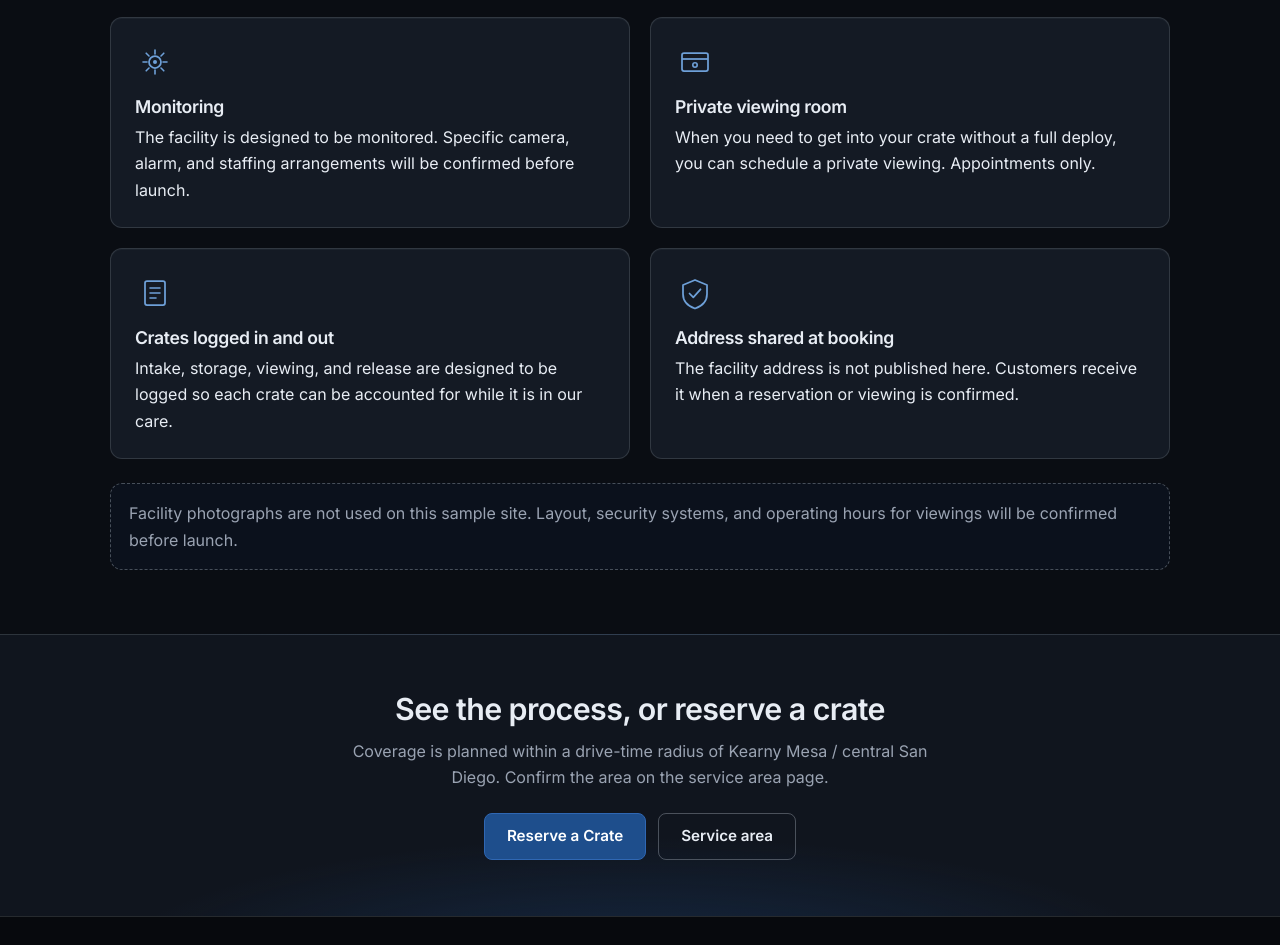
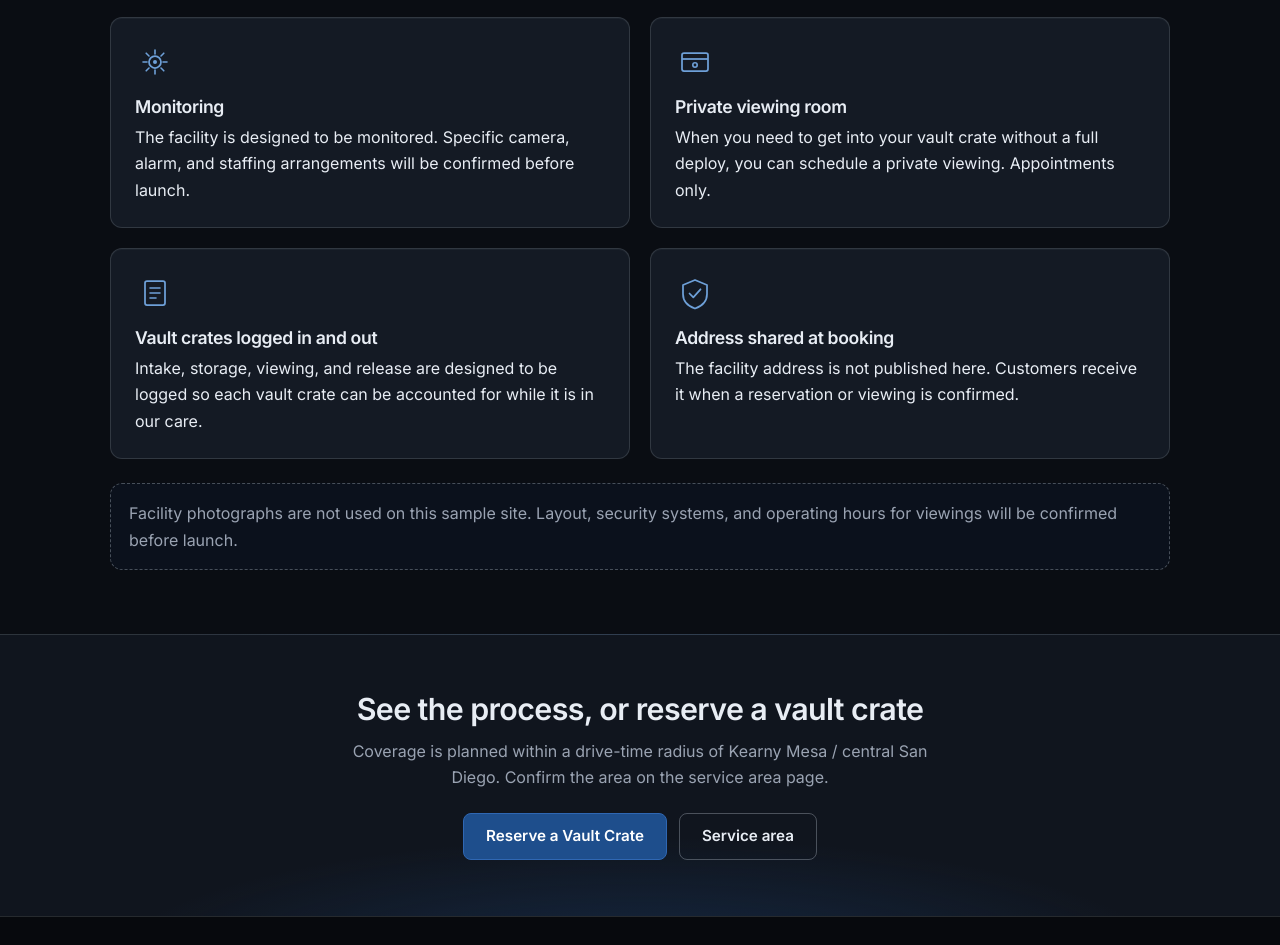
Before and after one commit to brandlancaster/groksites-client-ezvaultz, a plain HTML site: page facility.html in a window 1280 px wide. Shown: the part 847-1792 px from the top of the page. Drawn offline with Linux system fonts and the light colour scheme.

Commit message:
Use EZ Vaultz spelling and vault crate wording on remaining pages.

```diff
--- a/facility.html
+++ b/facility.html
@@ -4,7 +4,7 @@
   <meta charset="utf-8">
   <meta name="viewport" content="width=device-width, initial-scale=1">
   <title>The Facility | EZVaultz</title>
-  <meta name="description" content="EZVaultz stores crates in a low-key, nondescript facility with controlled access, monitoring, and a private viewing room by appointment. Address shared at booking.">
+  <meta name="description" content="EZVaultz stores vault crates in a low-key, nondescript facility with controlled access, monitoring, and a private viewing room by appointment. Address shared at booking.">
   <meta name="robots" content="noindex">
   <meta property="og:type" content="website">
   <meta property="og:title" content="The Facility — EZVaultz">
@@ -37,7 +37,7 @@
       <a href="service-area.html">Service area</a>
       <a href="faq.html">FAQ</a>
       <a href="facility.html" aria-current="page">Facility</a>
-      <a class="nav-cta" href="pricing.html#reserve">Reserve a Crate</a>
+      <a class="nav-cta" href="pricing.html#reserve">Reserve a Vault Crate</a>
       </nav>
     </div>
   </header>
@@ -46,7 +46,7 @@
       <div class="wrap">
         <p class="eyebrow">The facility</p>
         <h1>Low-key storage. Controlled access. Private viewing.</h1>
-        <p class="lead">EZ Vaults is designed to store crates in a nondescript, secure facility — not a high-visibility self-storage site. There is no big signage. Security comes from controlled access, monitoring, and logged handling.</p>
+        <p class="lead">EZ Vaultz is designed to store vault crates in a nondescript, secure facility — not a high-visibility self-storage site. There is no big signage. Security comes from controlled access, monitoring, and logged handling.</p>
       </div>
     </section>
 
@@ -92,15 +92,15 @@
       <circle cx="20" cy="23" r="2.2" stroke="currentColor" stroke-width="1.6"/>
     </svg></div>
             <h3>Private viewing room</h3>
-            <p>When you need to get into your crate without a full deploy, you can schedule a private viewing. Appointments only.</p>
+            <p>When you need to get into your vault crate without a full deploy, you can schedule a private viewing. Appointments only.</p>
           </article>
           <article class="card">
             <div class="icon"><svg viewBox="0 0 40 40" fill="none" aria-hidden="true" focusable="false">
       <rect x="10" y="8" width="20" height="24" rx="2" stroke="currentColor" stroke-width="1.75"/>
       <path d="M15 15h10M15 20h10M15 25h6" stroke="currentColor" stroke-width="1.6" stroke-linecap="round"/>
     </svg></div>
-            <h3>Crates logged in and out</h3>
-            <p>Intake, storage, viewing, and release are designed to be logged so each crate can be accounted for while it is in our care.</p>
+            <h3>Vault crates logged in and out</h3>
+            <p>Intake, storage, viewing, and release are designed to be logged so each vault crate can be accounted for while it is in our care.</p>
           </article>
           <article class="card">
             <div class="icon"><svg viewBox="0 0 40 40" fill="none" aria-hidden="true" focusable="false">
@@ -117,10 +117,10 @@
 
     <section class="cta-band">
       <div class="wrap">
-        <h2>See the process, or reserve a crate</h2>
+        <h2>See the process, or reserve a vault crate</h2>
         <p>Coverage is planned within a drive-time radius of Kearny Mesa / central San Diego. Confirm the area on the service area page.</p>
         <div class="cta-row">
-          <a class="btn primary" href="pricing.html#reserve">Reserve a Crate</a>
+          <a class="btn primary" href="pricing.html#reserve">Reserve a Vault Crate</a>
           <a class="btn ghost" href="service-area.html">Service area</a>
         </div>
       </div>
```
Also changed, not shown: 404.html (+1 -1 lines), service-area.html (+2 -2 lines), 1 other file.
